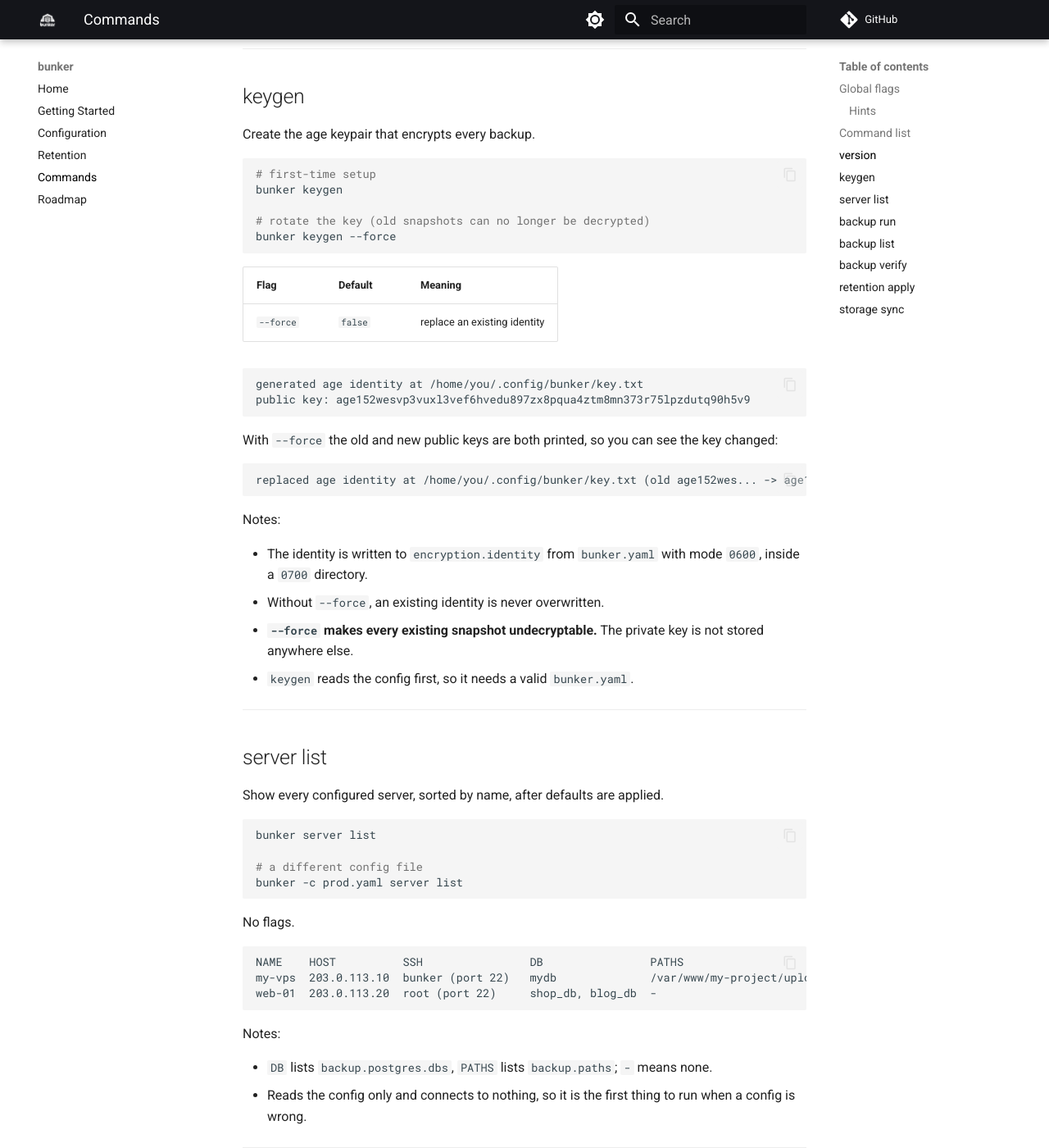
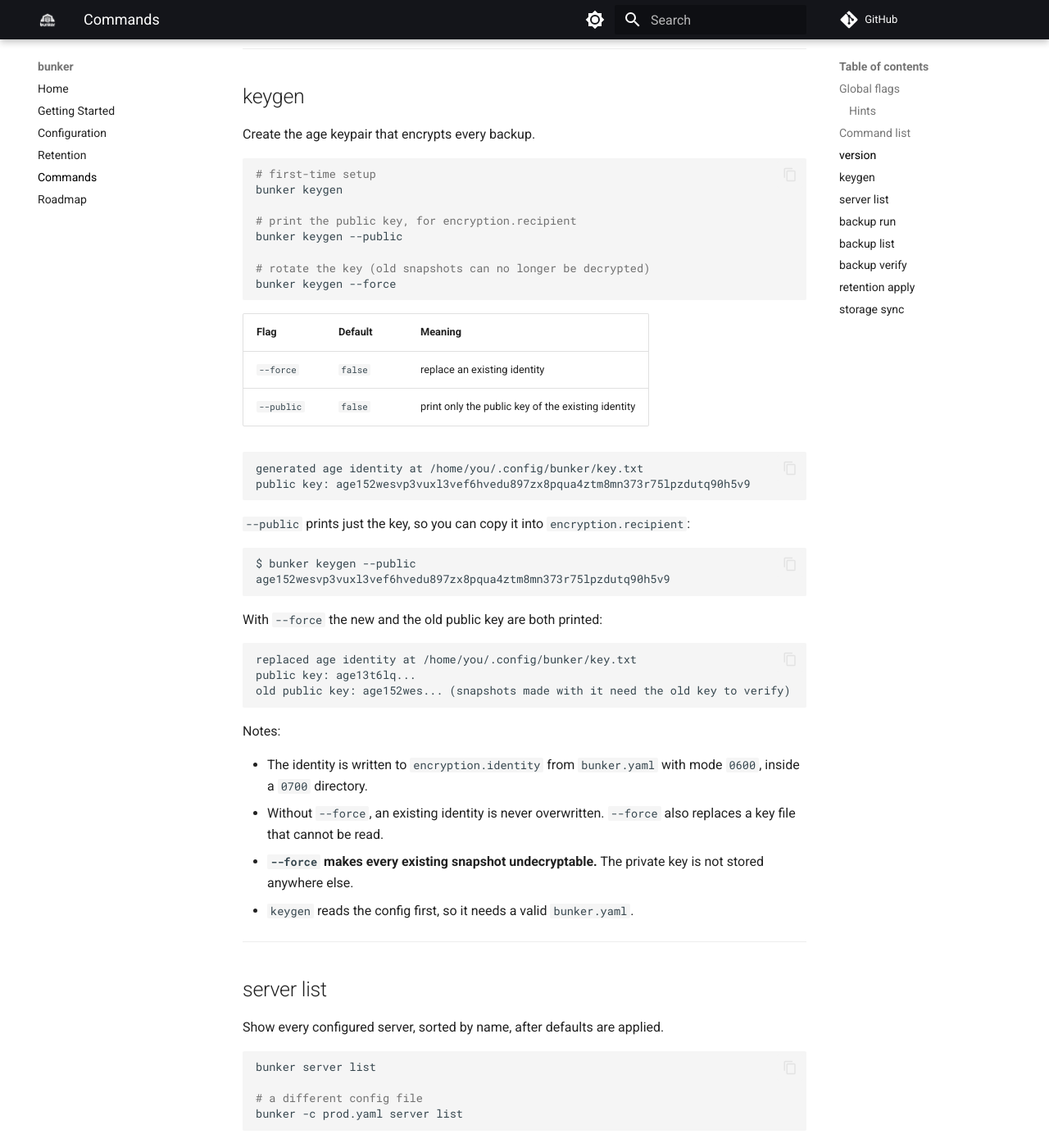
Before and after one commit to kushal1o1/bunker, an MkDocs documentation site: the page built from docs/COMMANDS.md, in a window 1280 px wide and 1400 px high, scrolled down 1822 px. Shown: the whole window at 82% size. Built offline with MkDocs 1.6.1 and Material for MkDocs 9.7.7, drawn with Linux system fonts in a browser that asks for light colours; comment, search, counter and statistics services are not loaded; some of the changed text lies outside the part shown.

Commit message:
docs: add encryp recipent docs and new flags(iref #16)

````diff
--- a/docs/COMMANDS.md
+++ b/docs/COMMANDS.md
@@ -37,7 +37,7 @@ hints off with `--no-hints` or by setting `BUNKER_NO_HINTS=1`.
 | Command | Purpose |
 |---|---|
 | [`bunker version`](#version) | print version |
-| [`bunker keygen [--force]`](#keygen) | generate the age encryption identity |
+| [`bunker keygen [--force \| --public]`](#keygen) | generate the age encryption identity, or print its public key |
 | [`bunker server list`](#server-list) | show configured servers |
 | [`bunker backup run [server...]`](#backup-run) | run a backup |
 | [`bunker backup list [server...]`](#backup-list) | list stored snapshots |
@@ -73,6 +73,9 @@ Create the age keypair that encrypts every backup.
 # first-time setup
 bunker keygen
 
+# print the public key, for encryption.recipient
+bunker keygen --public
+
 # rotate the key (old snapshots can no longer be decrypted)
 bunker keygen --force
 ```
@@ -80,24 +83,34 @@ bunker keygen --force
 | Flag | Default | Meaning |
 |---|---|---|
 | `--force` | `false` | replace an existing identity |
+| `--public` | `false` | print only the public key of the existing identity |
 
 ```
 generated age identity at /home/you/.config/bunker/key.txt
 public key: age152wesvp3vuxl3vef6hvedu897zx8pqua4ztm8mn373r75lpzdutq90h5v9
 ```
 
-With `--force` the old and new public keys are both printed, so you can see
-the key changed:
+`--public` prints just the key, so you can copy it into `encryption.recipient`:
 
 ```
-replaced age identity at /home/you/.config/bunker/key.txt (old age152wes... -> age13t6lq...)
+$ bunker keygen --public
+age152wesvp3vuxl3vef6hvedu897zx8pqua4ztm8mn373r75lpzdutq90h5v9
+```
+
+With `--force` the new and the old public key are both printed:
+
+```
+replaced age identity at /home/you/.config/bunker/key.txt
+public key: age13t6lq...
+old public key: age152wes... (snapshots made with it need the old key to verify)
 ```
 
 Notes:
 
 - The identity is written to `encryption.identity` from `bunker.yaml` with
   mode `0600`, inside a `0700` directory.
-- Without `--force`, an existing identity is never overwritten.
+- Without `--force`, an existing identity is never overwritten. `--force`
+  also replaces a key file that cannot be read.
 - **`--force` makes every existing snapshot undecryptable.** The private key is
   not stored anywhere else.
 - `keygen` reads the config first, so it needs a valid `bunker.yaml`.
@@ -161,7 +174,7 @@ Backup plan (1 server):
     - files/var/www/my-project/uploads         tar | zstd | age
 
 Storage: /home/you/backups
-Encryption identity: /home/you/.config/bunker/key.txt
+Encrypt to: age1r7jyfzpdx5x2e70xy8uawy5yx0fk64dfdgxnafkjfsc6eufk64mquw26d2 (from /home/you/.config/bunker/key.txt)
 ```
 
 Real run in a terminal: a live table, one row per server, redrawn in place
````
Also changed, not shown: docs/configuration.md (+22 -1 lines), docs/roadmap.md (+4 -4 lines).
